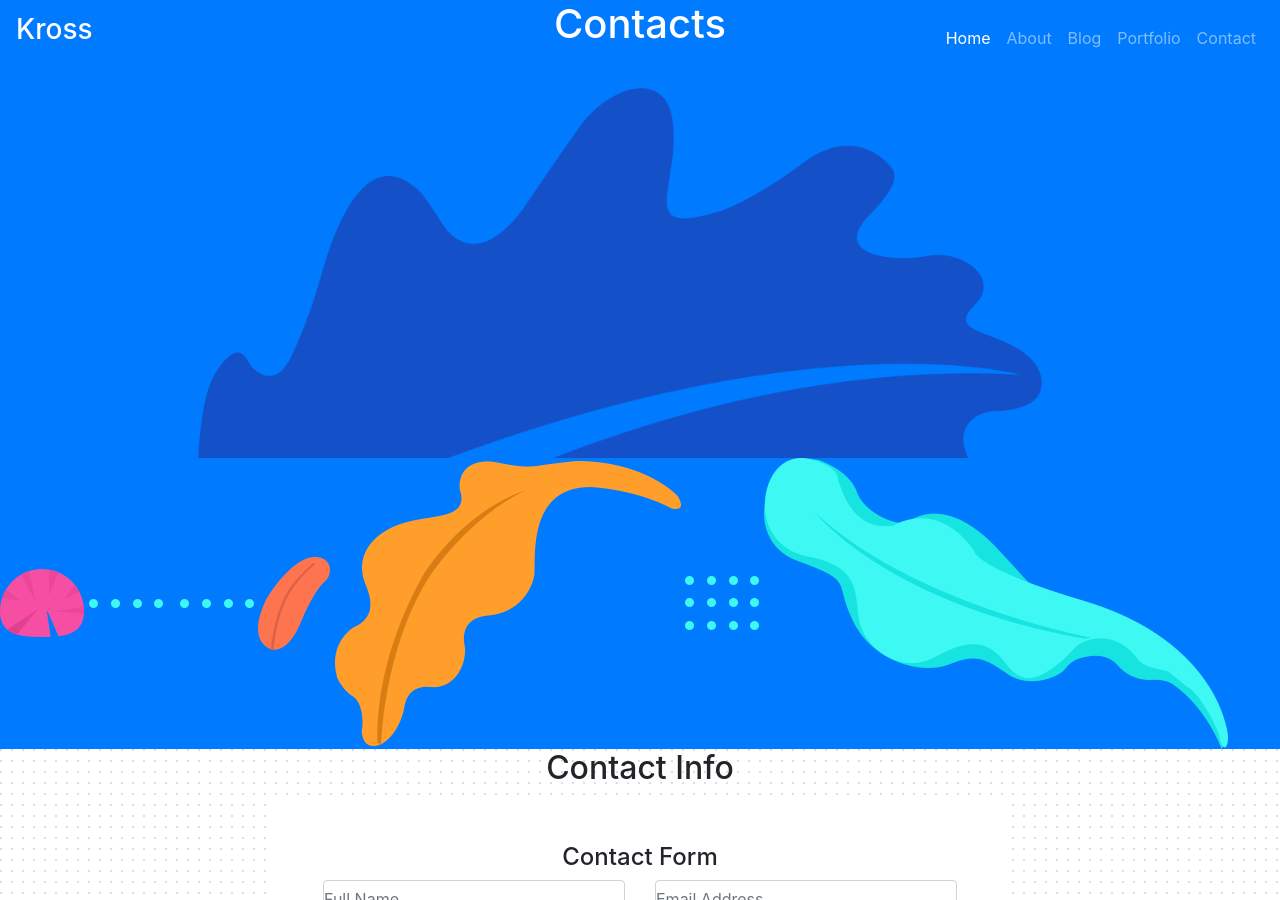
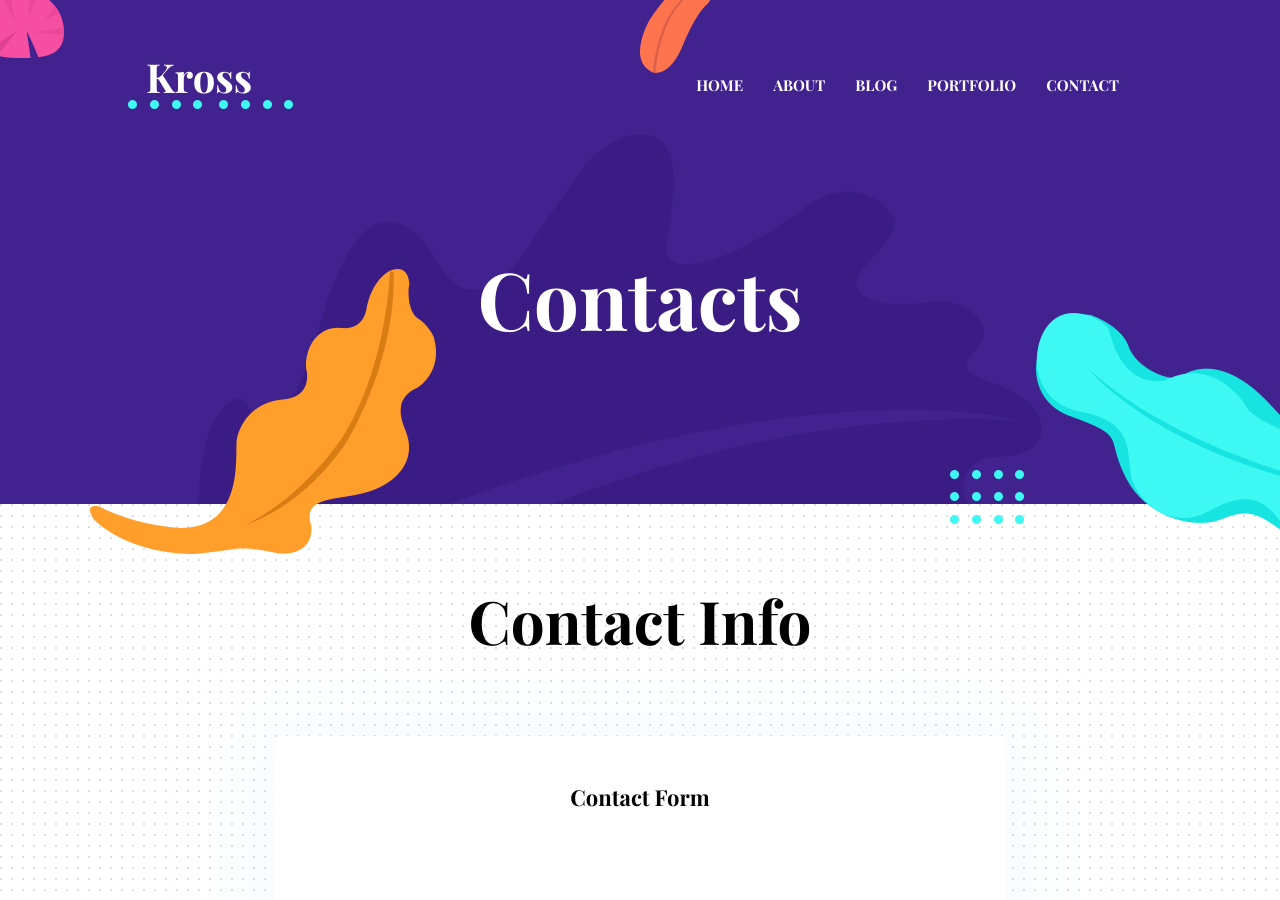
Before and after one commit to gera3d/bears_v3, a Jekyll site: the page built from _pages/contact.html, in a window 1280 px wide and 900 px high. Built offline with Jekyll 4.4.1, drawn with Linux system fonts in a browser that asks for light colours.

Commit message:
Update head.html

```diff
--- a/_includes/head.html
+++ b/_includes/head.html
@@ -20,7 +20,7 @@
   {% endfor %}
 
   <!-- Main Stylesheet -->
-  <link href="{{ '/assets/css/style.css' | relative_url }}" rel="stylesheet">
+  <link href="{{ '/assets/scss/style.css' | relative_url }}" rel="stylesheet">
 
 
   <!--Favicon-->
```
